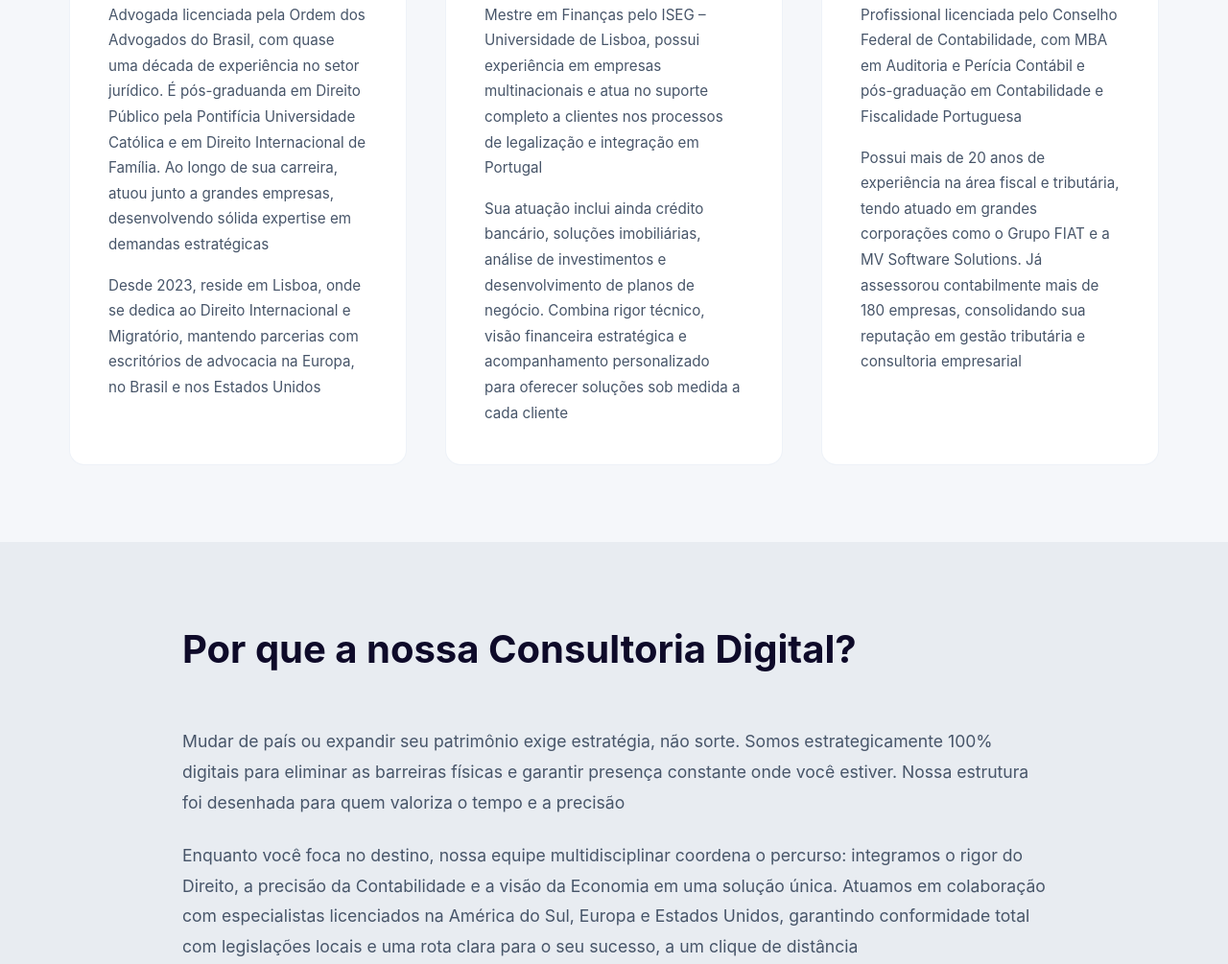
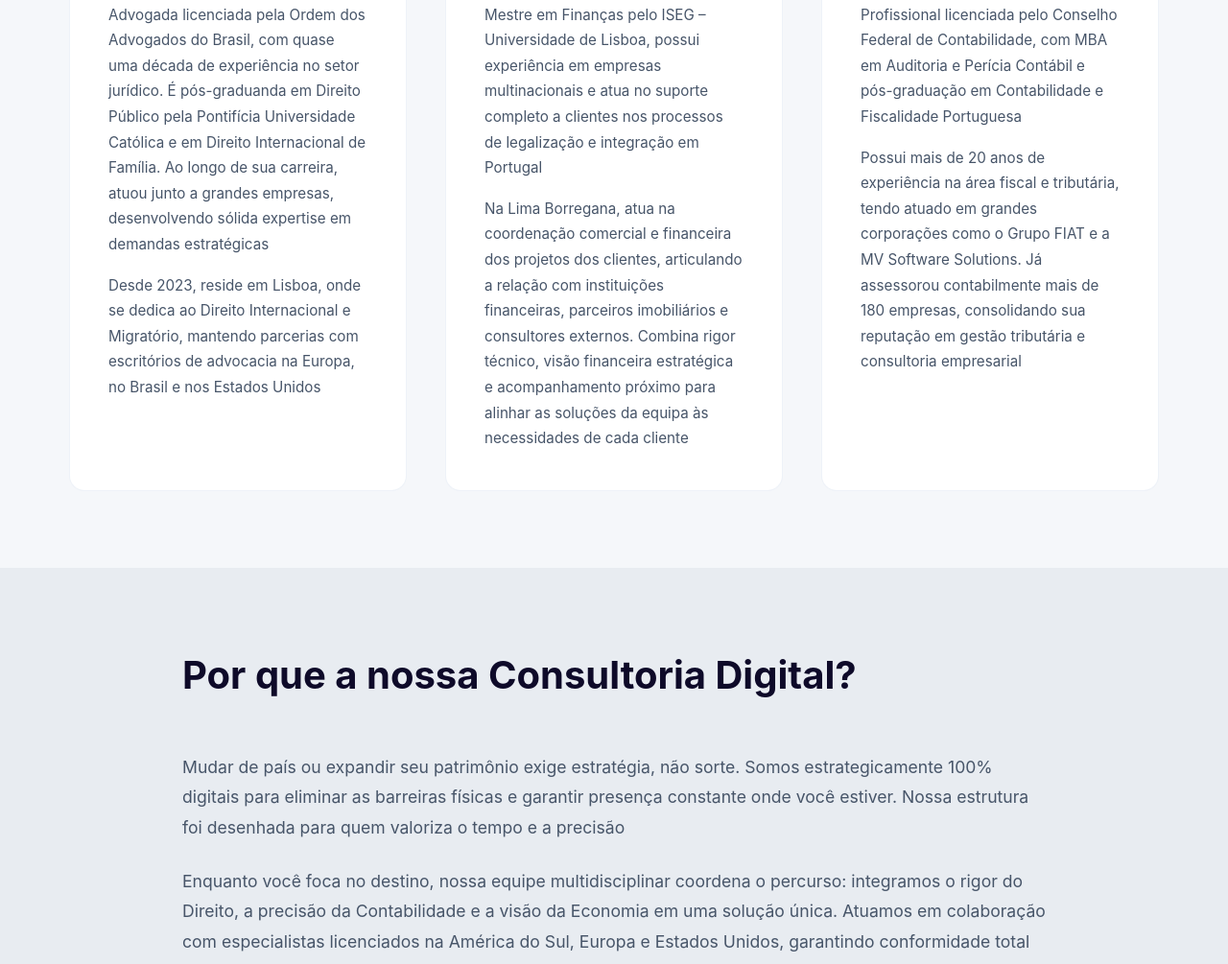
Before and after one commit to DiegoFischerDev/limaborregana, a website: page equipe.html in a window 1280 px wide. Shown: the part 1265-2270 px from the top of the page at 96% size. Drawn offline with Linux system fonts and the light colour scheme.

Commit message:
mudou descrição de joao

```diff
--- a/equipe.html
+++ b/equipe.html
@@ -102,7 +102,7 @@
                     <h4 class="team-name">João Borregana</h4>
                     <p class="team-role">Diretor comercial e financeiro</p>
                     <p class="team-bio">Mestre em Finanças pelo ISEG – Universidade de Lisboa, possui experiência em empresas multinacionais e atua no suporte completo a clientes nos processos de legalização e integração em Portugal</p>
-                    <p class="team-bio">Sua atuação inclui ainda crédito bancário, soluções imobiliárias, análise de investimentos e desenvolvimento de planos de negócio. Combina rigor técnico, visão financeira estratégica e acompanhamento personalizado para oferecer soluções sob medida a cada cliente</p>
+                    <p class="team-bio">Na Lima Borregana, atua na coordenação comercial e financeira dos projetos dos clientes, articulando a relação com instituições financeiras, parceiros imobiliários e consultores externos. Combina rigor técnico, visão financeira estratégica e acompanhamento próximo para alinhar as soluções da equipa às necessidades de cada cliente</p>
                 </div>
                 <div class="team-card">
                     <picture><source srcset="assets/img/daniela.webp" type="image/webp"><img src="assets/img/daniela.png" alt="Daniela Galvão - Equipa Lima Borregana Consultoria Internacional" class="team-photo" width="400" height="400" loading="lazy" decoding="async"></picture>
```
Also changed, not shown: 1 other file.
